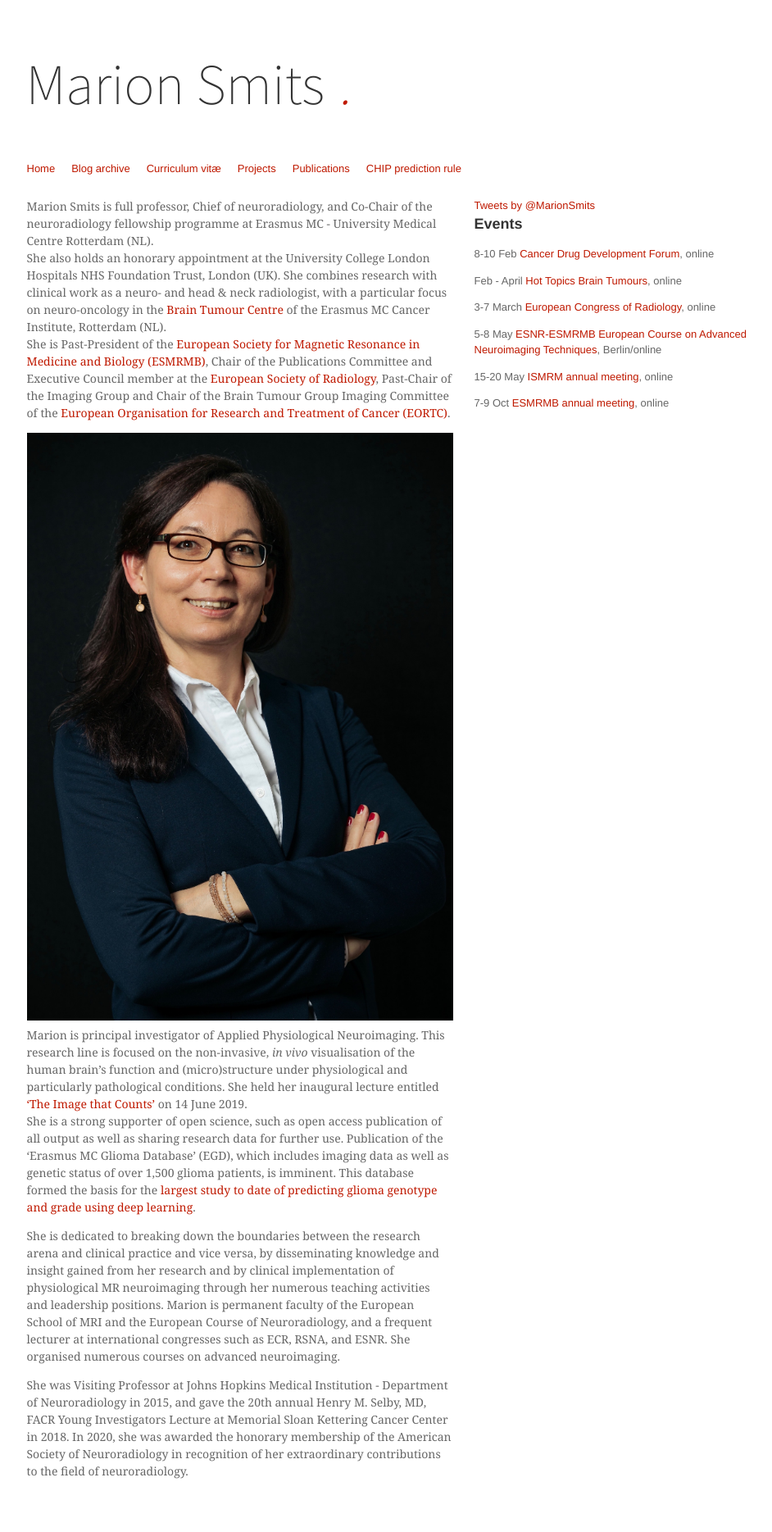
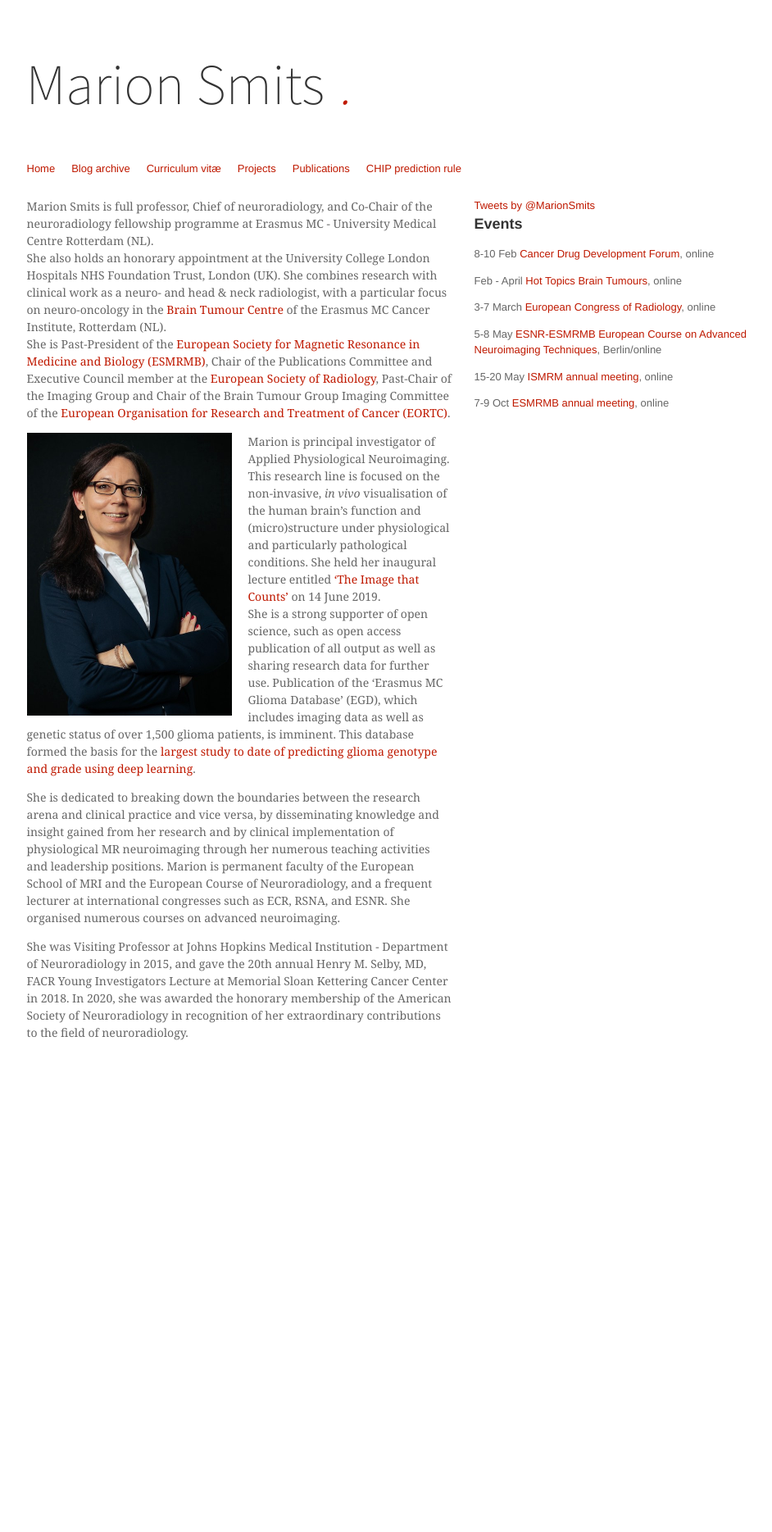
Before and after one commit to marionsmits/marionsmits.github.io, a Jekyll site: the page built from index.md, in a window 1280 px wide. Shown: the whole page at 82% size, without its empty margins (120-1062 px from the left). Built offline with Jekyll 4.4.1, drawn with Linux system fonts in a browser that asks for light colours; comment, search, counter and statistics services are not loaded; after the commit the page ends 1334 px from its top, so only the background shows below that.

Commit message:
Resize portrait

```diff
--- a/index.md
+++ b/index.md
@@ -6,7 +6,8 @@ Marion Smits is full professor, Chief of neuroradiology, and Co-Chair of the neu
 <br>She also holds an honorary appointment at the University College London Hospitals NHS Foundation Trust, London (UK). She combines  research with clinical work as a neuro- and head & neck radiologist, with a particular focus on neuro-oncology in the [Brain Tumour Centre](https://www.erasmusmc.nl/hersentumorcentrum/) of the Erasmus MC Cancer Institute, Rotterdam (NL).
 <br>She is Past-President of the [European Society for Magnetic Resonance in Medicine and Biology (ESMRMB)](https://www.esmrmb.org), Chair of the Publications Committee and Executive Council member at the [European Society of Radiology](myesr.org), Past-Chair of the Imaging Group and Chair of the Brain Tumour Group Imaging Committee of the [European Organisation for Research and Treatment of Cancer (EORTC)](http://www.eortc.org).
 
-<img src="Marion2019.jpg" style="float:left;margin:0 1em 0.5em 0" alt="Marion Smits">
+<a href="Marion2019-2698px.jpg"><img src="Marion2019-500px.jpg" class="portrait" alt="Marion Smits"></a>
+
 Marion is principal investigator of Applied Physiological Neuroimaging. This research line is focused on the non-invasive, <i>in vivo</i> visualisation of the human brain’s function and (micro)structure under physiological and particularly pathological conditions. She held her inaugural lecture entitled ['The Image that Counts'](https://www.youtube.com/watch?v=NuPW2FBd6p0&t=19s) on 14 June 2019.
 <br>She is a strong supporter of open science, such as open access publication of all output as well as sharing research data for further use. Publication of the 'Erasmus MC Glioma Database' (EGD), which includes imaging data as well as genetic status of over 1,500 glioma patients, is imminent. This database formed the basis for the [largest study to date of predicting glioma genotype and grade using deep learning](https://arxiv.org/pdf/2010.04425.pdf).
 
--- a/style/marionsmits.css
+++ b/style/marionsmits.css
@@ -347,6 +347,11 @@ body { margin: 0 auto; width: 75em; }
 	.content .meta + h3 { margin-top: 0; }
 }
 
+body.index img.portrait { width:250px; }
+@media (min-width: 520px) {
+	body.index img.portrait { float:left; margin:0 20px 0.5em 0; }
+}
+
 /* Text  */
 
 body { font-size:13px; }
```
Also changed, not shown: Marion2019-2698px.jpg (added), Marion2019-500px.jpg (added), Marion2019.jpg (deleted).
